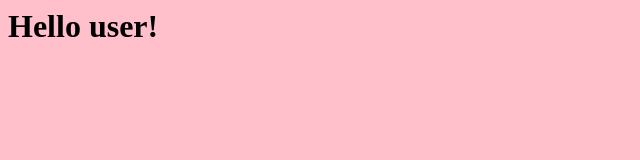
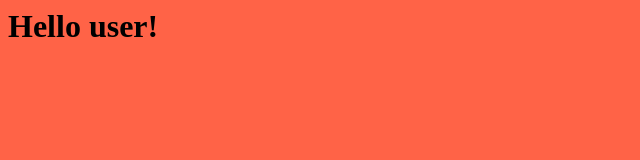
Before and after one commit to peratrusnik/http_server, a website: page index.html in a window 1280 px wide. Shown: the whole page, without its empty margins (0-640 px from the left). Drawn offline with Linux system fonts and the light colour scheme.

Commit message:
Update main.css

```diff
--- a/main.css
+++ b/main.css
@@ -1,3 +1,3 @@
 body{
-    background-color: pink;
+    background-color: tomato;
 }
```
